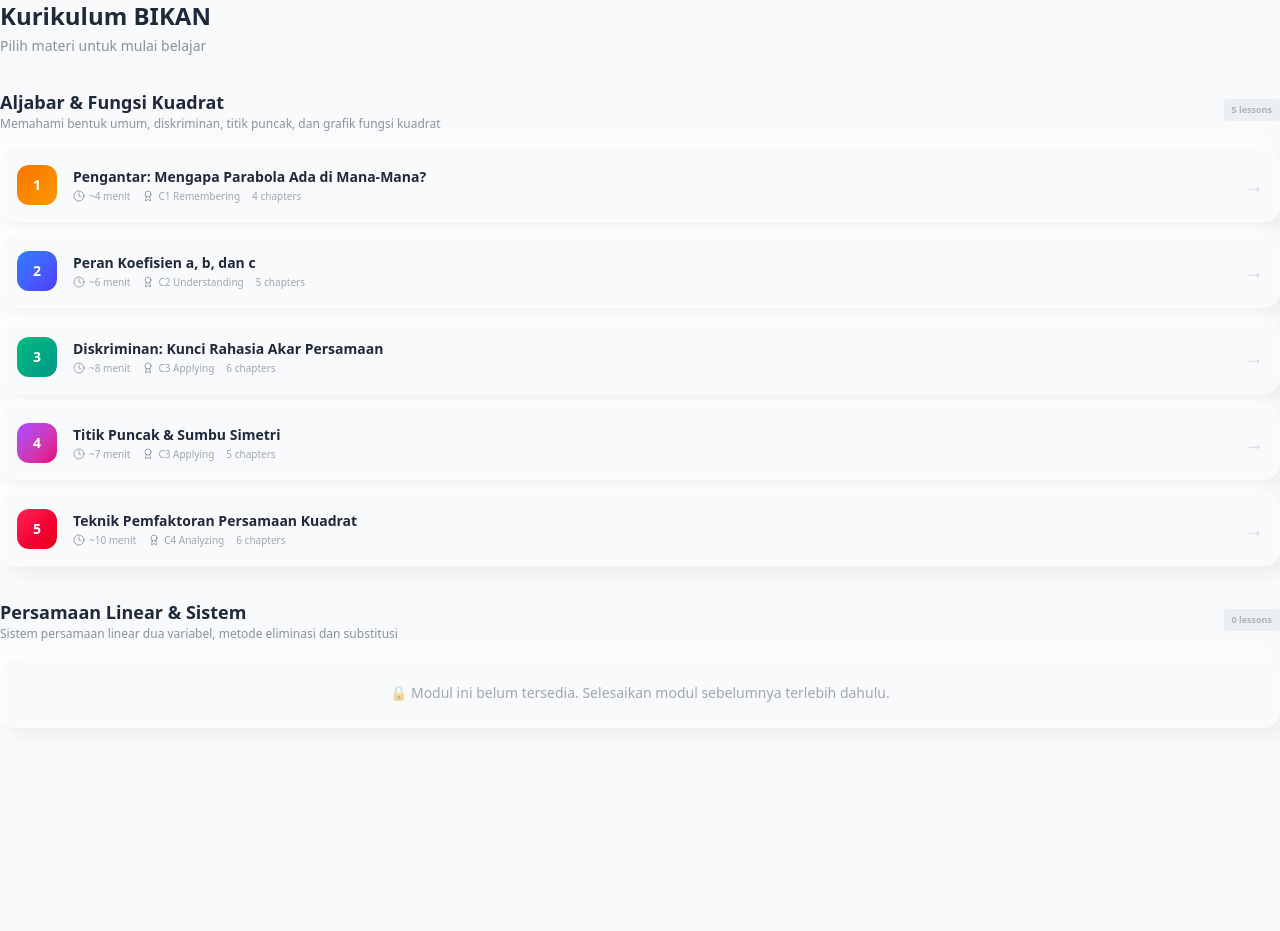
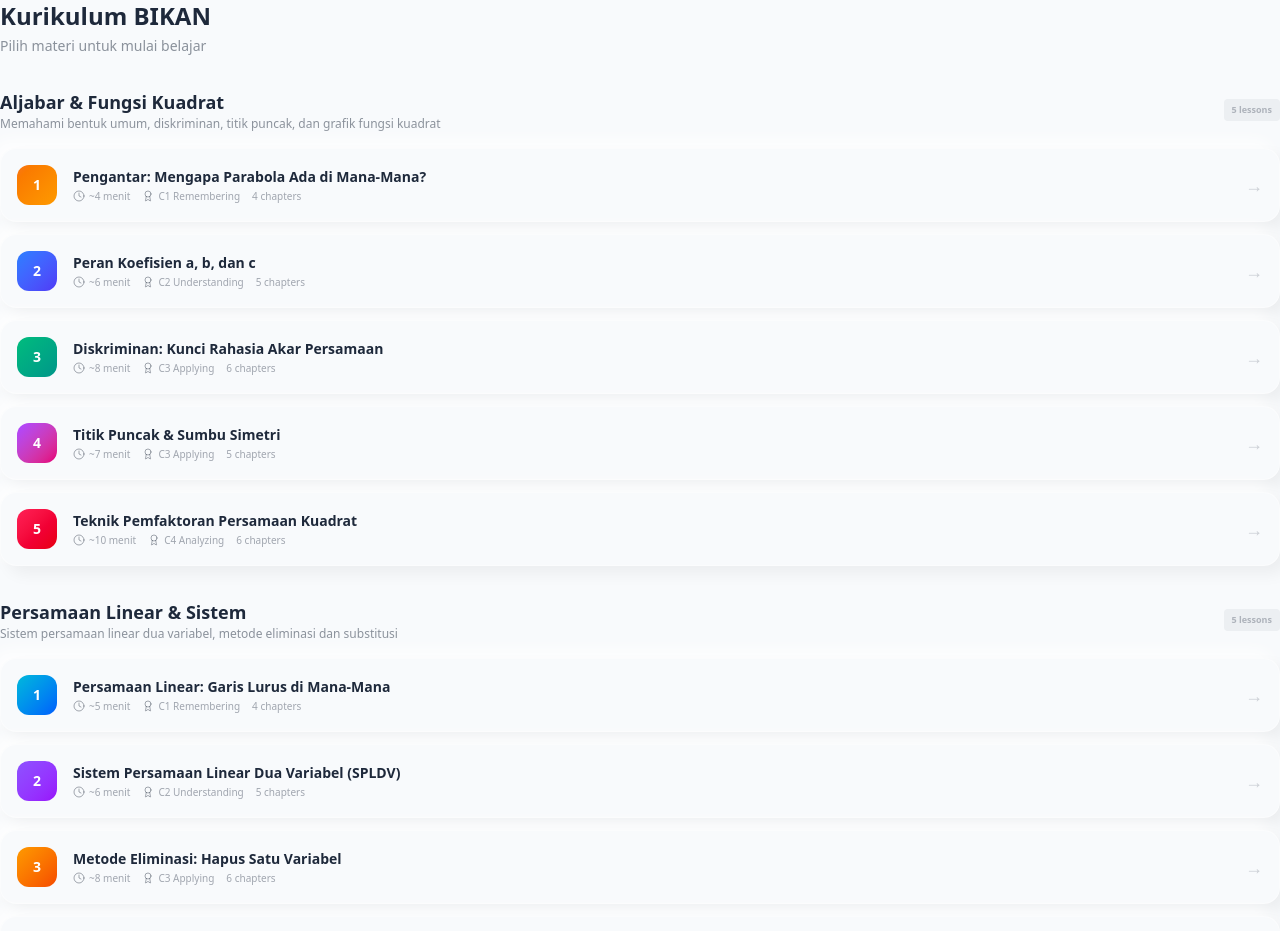
Before and after one commit to groupsmemory/bikan, a Next.js app: page /learn in a window 1280 px wide. Shown: the top 931 px of the page. Before the commit the page ends 800 px from the top, so only its background shows below. Built offline with nearby package versions, Linux system fonts and the light colour scheme; no server answers.

Commit message:
feat: Modul 2 Persamaan Linear - 5 lessons with IRT params & AI context

```diff
--- a/src/data/lessons.ts
+++ b/src/data/lessons.ts
@@ -326,7 +326,7 @@ export const MODULE_1: Module = {
   ],
 };
 
-// ─── Module 2: Persamaan Linear & Sistem (Locked) ───
+// ─── Module 2: Persamaan Linear & Sistem ───
 export const MODULE_2: Module = {
   id: 'mod-linear-sistem',
   title: 'Persamaan Linear & Sistem',
@@ -334,7 +334,204 @@ export const MODULE_2: Module = {
   masteryThreshold: 90,
   estimatedHours: 3.0,
   prerequisiteModules: ['mod-aljabar-kuadrat'],
-  lessons: [],
+  lessons: [
+    {
+      id: 'lesson-06-linear-intro',
+      title: 'Persamaan Linear: Garis Lurus di Mana-Mana',
+      description: 'Pengantar persamaan linear satu variabel dan dua variabel. Hubungan antara persamaan dan grafik garis lurus.',
+      duration: '~5 menit',
+      durationSeconds: 300,
+      bloomLevel: 'C1 Remembering',
+      videoUrl: resolveVideo('/videos/lesson-06-linear-intro/master.m3u8', STREAM_APPLE_BASIC),
+      thumbnailColor: 'from-cyan-500 to-blue-600',
+      chapters: [
+        { title: 'Hook: Garis Lurus di Kehidupan', startTime: 0 },
+        { title: 'Bentuk Umum ax + by = c', startTime: 60 },
+        { title: 'Gradien dan Intercept', startTime: 150 },
+        { title: 'Menggambar Garis dari Persamaan', startTime: 220 },
+      ],
+      order: 1,
+      irt: { a: 0.9, b: -1.5, c: 0.25 },
+      aiContext: {
+        keywords: ['persamaan linear', 'garis lurus', 'gradien', 'intercept', 'ax+by=c'],
+        commonMisconceptions: [
+          'Siswa bingung antara gradien positif dan negatif',
+          'Siswa mengira semua persamaan menghasilkan garis lurus',
+          'Siswa lupa bahwa y = mx + c adalah bentuk khusus dari ax + by = c',
+        ],
+        socraticPrompts: [
+          'Jika gradien = 2, apa artinya bagi kemiringan garis?',
+          'Di mana garis y = 3x + 1 memotong sumbu-y? Bagaimana kamu tahu tanpa menggambar?',
+          'Apa bedanya y = 2x dan y = 2x + 5 secara visual?',
+        ],
+        prerequisites: [],
+        scaffoldingHints: [
+          'y = mx + c: m adalah gradien (kemiringan), c adalah titik potong sumbu-y',
+          'Gradien = perubahan y / perubahan x = (y2-y1)/(x2-x1)',
+          'Untuk menggambar: cari 2 titik, lalu hubungkan dengan garis lurus',
+        ],
+      },
+      tags: ['linear', 'garis-lurus', 'gradien', 'pengantar'],
+    },
+    {
+      id: 'lesson-07-spldv-intro',
+      title: 'Sistem Persamaan Linear Dua Variabel (SPLDV)',
+      description: 'Memahami konsep SPLDV: dua garis yang berpotongan, sejajar, atau berimpit.',
+      duration: '~6 menit',
+      durationSeconds: 360,
+      bloomLevel: 'C2 Understanding',
+      videoUrl: resolveVideo('/videos/lesson-07-spldv-intro/master.m3u8', STREAM_APPLE_ADVANCED),
+      thumbnailColor: 'from-violet-500 to-purple-600',
+      chapters: [
+        { title: 'Apa itu SPLDV?', startTime: 0 },
+        { title: 'Solusi Tunggal (Berpotongan)', startTime: 70 },
+        { title: 'Tanpa Solusi (Sejajar)', startTime: 150 },
+        { title: 'Tak Hingga Solusi (Berimpit)', startTime: 230 },
+        { title: 'Visualisasi di Canvas', startTime: 300 },
+      ],
+      order: 2,
+      irt: { a: 1.1, b: -0.8, c: 0.20 },
+      aiContext: {
+        keywords: ['SPLDV', 'sistem persamaan', 'dua variabel', 'berpotongan', 'sejajar', 'berimpit'],
+        commonMisconceptions: [
+          'Siswa mengira SPLDV selalu punya solusi',
+          'Siswa tidak bisa membedakan kapan sistem sejajar vs berimpit',
+          'Siswa bingung mengapa dua persamaan dibutuhkan untuk dua variabel',
+        ],
+        socraticPrompts: [
+          'Jika dua garis sejajar, berapa titik perpotongannya? Apa artinya untuk solusi?',
+          'Kapan kamu butuh 2 persamaan? Bisakah 1 persamaan menentukan x dan y sekaligus?',
+          'Bagaimana kamu tahu dari persamaan saja (tanpa gambar) bahwa dua garis sejajar?',
+        ],
+        prerequisites: ['lesson-06-linear-intro'],
+        scaffoldingHints: [
+          'SPLDV = 2 persamaan, 2 variabel (x dan y)',
+          'Solusi = titik (x, y) yang memenuhi KEDUA persamaan',
+          'Sejajar: gradien sama, intercept beda → tidak ada solusi',
+        ],
+      },
+      tags: ['SPLDV', 'sistem-persamaan', 'solusi', 'grafik'],
+    },
+    {
+      id: 'lesson-08-eliminasi',
+      title: 'Metode Eliminasi: Hapus Satu Variabel',
+      description: 'Teknik eliminasi untuk menyelesaikan SPLDV — menyamakan koefisien lalu mengurangkan.',
+      duration: '~8 menit',
+      durationSeconds: 480,
+      bloomLevel: 'C3 Applying',
+      videoUrl: resolveVideo('/videos/lesson-08-eliminasi/master.m3u8', STREAM_MUX_TEST),
+      thumbnailColor: 'from-amber-500 to-orange-600',
+      chapters: [
+        { title: 'Ide Dasar Eliminasi', startTime: 0 },
+        { title: 'Langkah 1: Samakan Koefisien', startTime: 60 },
+        { title: 'Langkah 2: Kurangkan/Jumlahkan', startTime: 150 },
+        { title: 'Langkah 3: Substitusi Balik', startTime: 250 },
+        { title: 'Contoh Soal Lengkap', startTime: 330 },
+        { title: 'Latihan Mandiri', startTime: 420 },
+      ],
+      order: 3,
+      irt: { a: 1.4, b: 0.0, c: 0.20 },
+      aiContext: {
+        keywords: ['eliminasi', 'samakan koefisien', 'kurangkan', 'SPLDV', 'variabel'],
+        commonMisconceptions: [
+          'Siswa lupa mengalikan SELURUH persamaan (hanya mengalikan satu suku)',
+          'Siswa bingung kapan harus menjumlahkan vs mengurangkan',
+          'Siswa lupa substitusi balik untuk mencari variabel kedua',
+        ],
+        socraticPrompts: [
+          'Jika koefisien x di kedua persamaan sudah sama, apa langkah selanjutnya?',
+          'Kapan kamu menjumlahkan dan kapan mengurangkan? Lihat tanda koefisiennya.',
+          'Setelah dapat nilai x, bagaimana cara mencari y?',
+        ],
+        prerequisites: ['lesson-07-spldv-intro'],
+        scaffoldingHints: [
+          'Pilih variabel yang ingin dieliminasi (yang koefisiennya mudah disamakan)',
+          'Kalikan persamaan agar koefisien variabel target sama',
+          'Tanda sama → kurangkan. Tanda beda → jumlahkan.',
+        ],
+      },
+      tags: ['eliminasi', 'teknik-solusi', 'SPLDV', 'koefisien'],
+    },
+    {
+      id: 'lesson-09-substitusi',
+      title: 'Metode Substitusi: Ganti dan Selesaikan',
+      description: 'Teknik substitusi — nyatakan satu variabel dalam variabel lain, lalu substitusi.',
+      duration: '~7 menit',
+      durationSeconds: 420,
+      bloomLevel: 'C3 Applying',
+      videoUrl: resolveVideo('/videos/lesson-09-substitusi/master.m3u8', STREAM_APPLE_ADVANCED),
+      thumbnailColor: 'from-lime-500 to-green-600',
+      chapters: [
+        { title: 'Ide Dasar Substitusi', startTime: 0 },
+        { title: 'Langkah 1: Nyatakan y = ...', startTime: 70 },
+        { title: 'Langkah 2: Substitusi ke Persamaan Lain', startTime: 150 },
+        { title: 'Langkah 3: Selesaikan & Substitusi Balik', startTime: 250 },
+        { title: 'Kapan Substitusi Lebih Mudah?', startTime: 340 },
+      ],
+      order: 4,
+      irt: { a: 1.3, b: 0.5, c: 0.20 },
+      aiContext: {
+        keywords: ['substitusi', 'nyatakan variabel', 'ganti', 'SPLDV'],
+        commonMisconceptions: [
+          'Siswa substitusi ke persamaan yang SAMA (bukan persamaan lain)',
+          'Siswa salah tanda saat memindahkan ruas',
+          'Siswa bingung memilih variabel mana yang dinyatakan duluan',
+        ],
+        socraticPrompts: [
+          'Dari persamaan 2x + y = 7, bisakah kamu nyatakan y dalam bentuk x?',
+          'Mengapa kita substitusi ke persamaan LAIN, bukan persamaan yang sama?',
+          'Kapan metode substitusi lebih mudah daripada eliminasi?',
+        ],
+        prerequisites: ['lesson-07-spldv-intro'],
+        scaffoldingHints: [
+          'Pilih persamaan yang paling mudah dinyatakan (koefisien 1 atau -1)',
+          'Substitusi = ganti variabel di persamaan lain dengan ekspresi yang sudah ditemukan',
+          'Substitusi lebih mudah jika salah satu variabel sudah berkoefisien 1',
+        ],
+      },
+      tags: ['substitusi', 'teknik-solusi', 'SPLDV', 'variabel'],
+    },
+    {
+      id: 'lesson-10-soal-cerita',
+      title: 'Soal Cerita SPLDV: Dari Kata ke Persamaan',
+      description: 'Menerjemahkan soal cerita menjadi sistem persamaan linear dan menyelesaikannya.',
+      duration: '~10 menit',
+      durationSeconds: 600,
+      bloomLevel: 'C4 Analyzing',
+      videoUrl: resolveVideo('/videos/lesson-10-soal-cerita/master.m3u8', STREAM_MUX_TEST),
+      thumbnailColor: 'from-pink-500 to-rose-600',
+      chapters: [
+        { title: 'Strategi Membaca Soal Cerita', startTime: 0 },
+        { title: 'Identifikasi Variabel', startTime: 80 },
+        { title: 'Menyusun Persamaan dari Kalimat', startTime: 170 },
+        { title: 'Contoh: Harga Barang', startTime: 280 },
+        { title: 'Contoh: Umur & Campuran', startTime: 400 },
+        { title: 'Soal Tantangan', startTime: 520 },
+      ],
+      order: 5,
+      irt: { a: 1.7, b: 1.5, c: 0.15 },
+      aiContext: {
+        keywords: ['soal cerita', 'pemodelan', 'variabel', 'terjemahkan', 'SPLDV aplikasi'],
+        commonMisconceptions: [
+          'Siswa langsung menghitung tanpa mendefinisikan variabel terlebih dahulu',
+          'Siswa salah menerjemahkan "lebih dari" dan "kurang dari" ke operasi matematika',
+          'Siswa lupa memeriksa apakah jawaban masuk akal dalam konteks soal',
+        ],
+        socraticPrompts: [
+          'Apa yang ditanyakan soal? Variabel apa yang perlu kamu cari?',
+          'Kalimat mana yang bisa kamu ubah menjadi persamaan pertama?',
+          'Setelah dapat jawaban x = 5, apakah masuk akal dalam konteks soal? Cek!',
+        ],
+        prerequisites: ['lesson-08-eliminasi', 'lesson-09-substitusi'],
+        scaffoldingHints: [
+          'Langkah 1: Baca soal, tentukan apa yang dicari (x = ?, y = ?)',
+          'Langkah 2: Cari 2 informasi yang bisa jadi 2 persamaan',
+          'Langkah 3: Selesaikan dengan eliminasi atau substitusi, lalu cek jawaban',
+        ],
+      },
+      tags: ['soal-cerita', 'pemodelan', 'aplikasi', 'analisis', 'SPLDV'],
+    },
+  ],
 };
 
 // ─── All Modules ───
```
